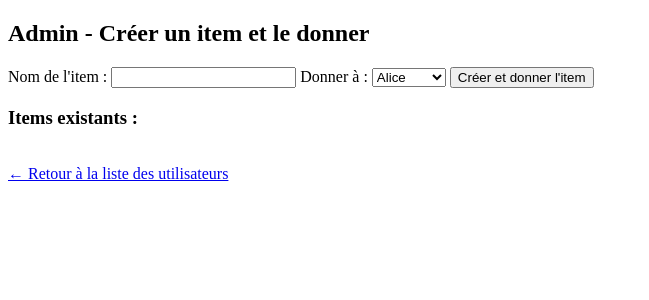
After one commit to Matheo-Msst/InventorySystem_POO, a Flask app: page /admin in a window 1280 px wide. The commit adds this page. Shown: the top 300 px of the page, without its empty margins (0-649 px from the left). Run offline with Flask 3, Linux system fonts and the light colour scheme.

Commit message:
inventaire brouillon

```diff
--- a/app.py
+++ b/app.py
@@ -1,7 +1,38 @@
-from flask import Flask, render_template
+from flask import Flask, render_template, abort, request, redirect, url_for
 from services.user_service import get_all_users, get_user_by_id
+from services.inventory_service import InventoryService
+from models.item import Item
 
+
+inv = InventoryService()
 app = Flask(__name__)
+items_registry = []
+next_item_id = 1
+
+@app.route("/admin", methods=["GET", "POST"])
+def admin():
+    global next_item_id
+    users = get_all_users()
+
+    if request.method == "POST":
+        item_name = request.form.get("item_name")
+        user_id = int(request.form.get("user_id"))
+
+        user = get_user_by_id(user_id)
+        new_item = Item(next_item_id, item_name, user)
+
+        next_item_id += 1
+        items_registry.append(new_item)
+
+        for c, slot in enumerate(user.inventory[0]):
+            if slot == "":
+                user.inventory[0][c] = new_item
+                new_item.col = c
+                break
+
+        return redirect(url_for("admin"))
+
+    return render_template("admin.html", users=users, items=items_registry)
 
 @app.route("/")
 def home():
--- a/models/item.py
+++ b/models/item.py
@@ -1,7 +1,9 @@
 class Item:
-    def __init__(self, id: int, name: str):
+    def __init__(self, id: int, name: str, user=None, col=None):
         self.id = id
         self.name = name
+        self.user = user
+        self.col = col
 
     def __repr__(self):
-        return f"Item(id={self.id}, name='{self.name}')"
+        return f"Item(id={self.id}, name='{self.name}', user_id={self.user.id if self.user else None}, col={self.col})"
--- a/services/user_service.py
+++ b/services/user_service.py
@@ -1,22 +1,17 @@
 from models.user_model import User
 
 users_db = [
-    User(1, "Alice", [
-        ["", "", "","", "", "","", "", ""]
-    ]),
-    User(2, "Bob", [
-        ["", "", "","", "", "","", "", ""]
-    ]),
-    User(3, "Charlie", [
-        ["", "", "","", "", "","", "", ""]
-    ]),
+    User(1, "Alice"),
+    User(2, "Bob"),
+    User(3, "yuno"),
+    User(4, "Connard")
 ]
 
 def get_all_users():
     return users_db
 
-def get_user_by_id(user_id):
-    for u in users_db:
-        if u.id == user_id:
-            return u
+def get_user_by_id(user_id: int):
+    for user in users_db:
+        if user.id == user_id:
+            return user
     return None
--- a/static/style.css
+++ b/static/style.css
@@ -1,13 +1,13 @@
 .inventory {
-    display: grid;
-    grid-template-columns: repeat(9, 60px);
-    gap: 8px;
+    display: flex;
+    gap: 10px;
 }
+
 .slot {
     width: 60px;
     height: 60px;
-    border: 2px solid #222;
+    border: 2px solid #666;
     display: flex;
+    justify-content: center;
     align-items: center;
-    justify-content: center;
 }
--- /dev/null
+++ b/templates/admin.html
@@ -0,0 +1,44 @@
+<!DOCTYPE html>
+<html lang="fr">
+<head>
+    <meta charset="UTF-8">
+    <link rel="stylesheet" href="{{ url_for('static', filename='style.css') }}">
+    <title>Admin - Créer un item</title>
+</head>
+<body>
+<h2>Admin - Créer un item et le donner</h2>
+
+<form method="POST">
+    <label for="item_name">Nom de l'item :</label>
+    <input type="text" name="item_name" id="item_name" required>
+
+    <label for="user_id">Donner à :</label>
+    <select name="user_id" id="user_id">
+        {% for user in users %}
+            <option value="{{ user.id }}">{{ user.name }}</option>
+        {% endfor %}
+    </select>
+
+    <button type="submit">Créer et donner l'item</button>
+</form>
+
+
+<h3>Items existants :</h3>
+<ul>
+    {% for item in items %}
+        <li>
+            Nom : {{ item.name }}<br>
+            ID : {{ item.id }}<br>
+            Propriétaire : {{ item.user.id if item.user else "Personne" }}<br>
+            Colonne dans l'inventaire : {{ item.col if item.col is not none else "Non placé" }}
+        </li>
+    {% endfor %}
+</ul>
+
+
+
+
+<br>
+<a href="/">← Retour à la liste des utilisateurs</a>
+</body>
+</html>
```
Also changed, not shown: models/user_model.py (+8 -3 lines), services/inventory_service.py (+20 -26 lines), templates/inventoryUser.html (+11 -13 lines).
